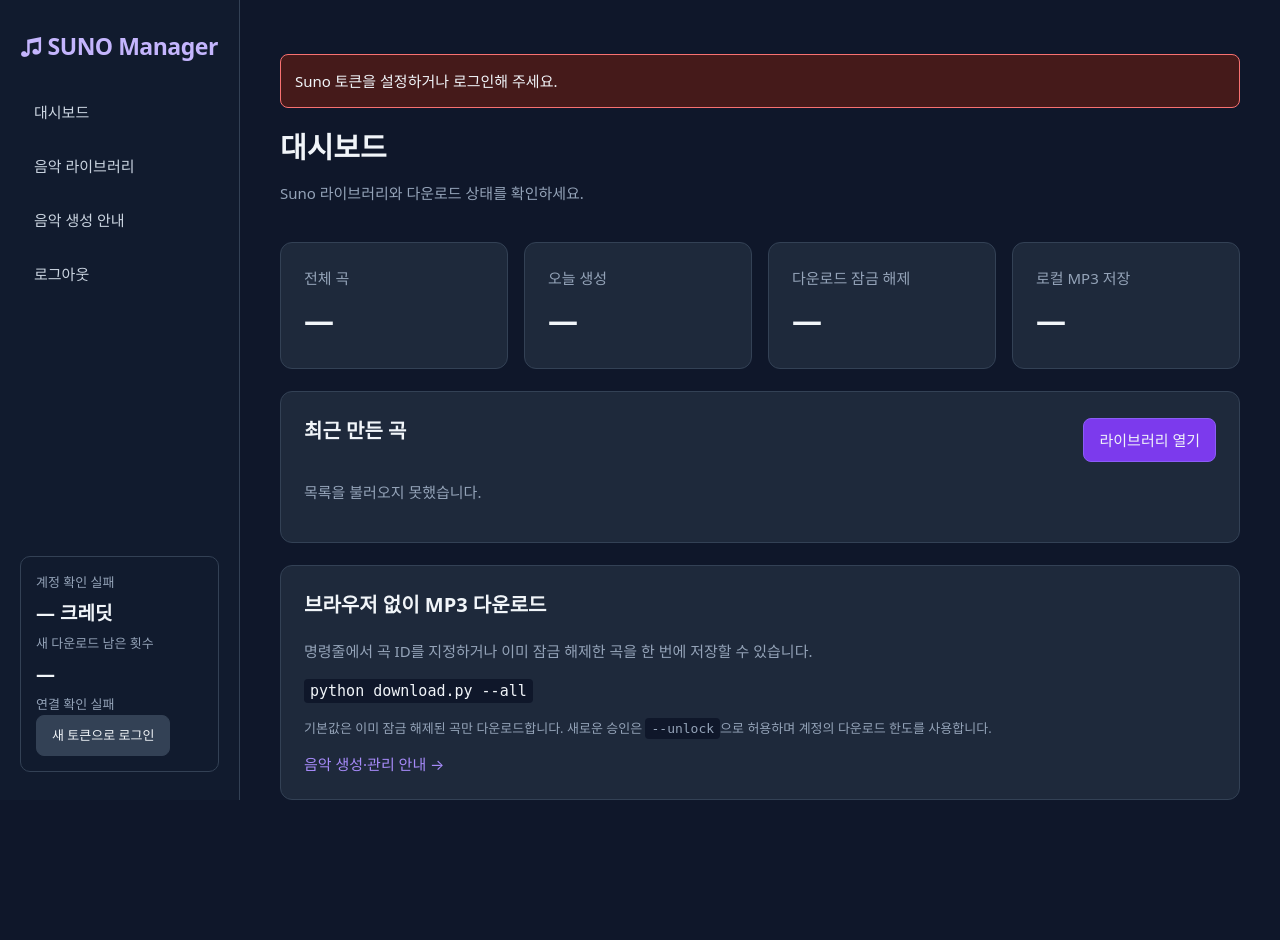
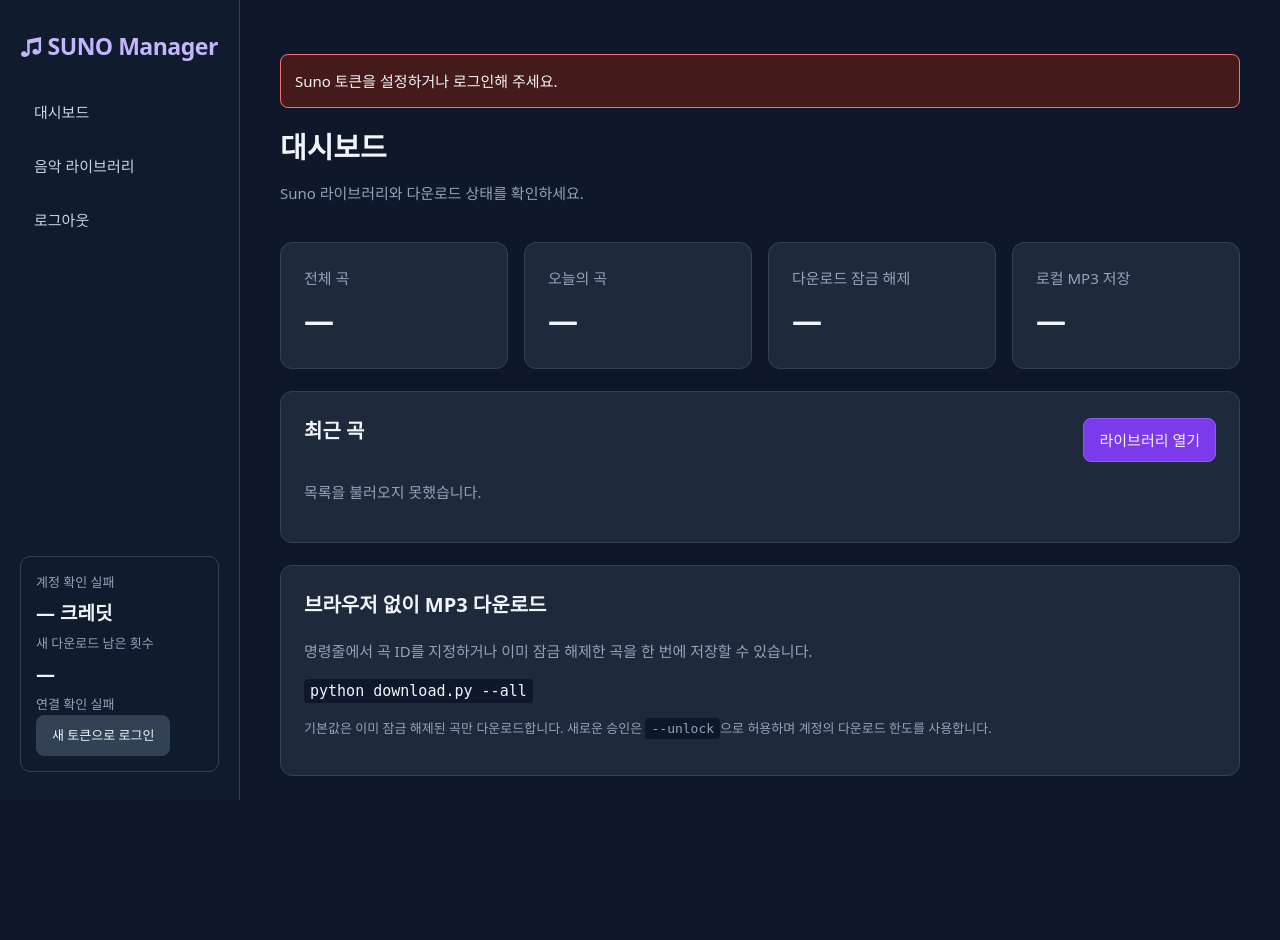
Before and after one commit to chahero/suno-manager, a Flask app: template templates/dashboard.html in a window 1280 px wide. After the commit the page ends 800 px from the top, so only its background shows below. Run offline with Flask 3, Linux system fonts and the light colour scheme; the template is opened without the code that fills it, so the values that code supplies are empty.

Commit message:
미지원 음악 생성·삭제 기능 제거

```diff
--- a/main.py
+++ b/main.py
@@ -106,11 +106,6 @@ def index():
 @app.route('/library')
 def library():
     return render_template('library.html')
-
-
-@app.route('/generate')
-def generate():
-    return page('generate.html')
 
 
 @app.route('/record')
@@ -267,13 +262,6 @@ def api_get_song(song_id):
     return jsonify(status='success', song=song_view(song_or_404(get_suno_client(), song_id)))
 
 
-@app.route('/api/generate', methods=['POST'])
-@app.route('/api/songs/<song_id>', methods=['DELETE'])
-def unsupported_operation(song_id=None):
-    return jsonify(error='생성·삭제 기능은 현재 지원하지 않습니다. Suno 웹사이트에서 이용해 주세요.',
-                   code='unsupported_operation'), 501
-
-
 @app.route('/api/songs/<song_id>/download', methods=['GET', 'POST'])
 def api_download_song(song_id):
     data = json_body() if request.method == 'POST' else {}
--- a/templates/base.html
+++ b/templates/base.html
@@ -32,7 +32,6 @@
         <nav aria-label="메인 메뉴">
             <a href="/" class="{{ 'active' if request.endpoint == 'index' else '' }}">대시보드</a>
             <a href="/library" class="{{ 'active' if request.endpoint == 'library' else '' }}">음악 라이브러리</a>
-            <a href="/generate" class="{{ 'active' if request.endpoint == 'generate' else '' }}">음악 생성 안내</a>
             <a href="/logout">로그아웃</a>
         </nav>
         <div class="quota">
--- a/templates/dashboard.html
+++ b/templates/dashboard.html
@@ -5,12 +5,12 @@
 <p class="muted">Suno 라이브러리와 다운로드 상태를 확인하세요.</p>
 <div class="metrics">
     <div class="card metric"><span class="muted">전체 곡</span><strong id="total-songs">—</strong></div>
-    <div class="card metric"><span class="muted">오늘 생성</span><strong id="today-songs">—</strong></div>
+    <div class="card metric"><span class="muted">오늘의 곡</span><strong id="today-songs">—</strong></div>
     <div class="card metric"><span class="muted">다운로드 잠금 해제</span><strong id="unlocked-songs">—</strong></div>
     <div class="card metric"><span class="muted">로컬 MP3 저장</span><strong id="cached-songs">—</strong></div>
 </div>
 <div class="card">
-    <div class="toolbar"><h2>최근 만든 곡</h2><span class="spacer"></span><a class="button primary" href="/library">라이브러리 열기</a></div>
+    <div class="toolbar"><h2>최근 곡</h2><span class="spacer"></span><a class="button primary" href="/library">라이브러리 열기</a></div>
     <div id="recent-songs"><p class="muted">목록을 불러오고 있습니다…</p></div>
 </div>
 <div class="card">
@@ -18,7 +18,6 @@
     <p class="muted">명령줄에서 곡 ID를 지정하거나 이미 잠금 해제한 곡을 한 번에 저장할 수 있습니다.</p>
     <p><code>python download.py --all</code></p>
     <p class="small muted">기본값은 이미 잠금 해제된 곡만 다운로드합니다. 새로운 승인은 <code>--unlock</code>으로 허용하며 계정의 다운로드 한도를 사용합니다.</p>
-    <a href="/generate">음악 생성·관리 안내 →</a>
 </div>
 {% endblock %}
 {% block scripts %}
@@ -41,7 +40,7 @@
             document.getElementById('unlocked-songs').textContent = list.filter(song => song.is_download_unlocked === true).length;
             document.getElementById('cached-songs').textContent = list.filter(song => song.local_audio_url).length;
             const recent = document.getElementById('recent-songs'); recent.replaceChildren();
-            if (!list.length) recent.append(node('p', '아직 생성된 곡이 없습니다.', 'muted'));
+            if (!list.length) recent.append(node('p', '라이브러리에 곡이 없습니다.', 'muted'));
             for (const song of list.slice(0, 5)) {
                 const item = document.createElement('div'); item.className = 'recent-item';
                 if (song.image_url && song.image_url.startsWith('https://')) {
```
Also changed, not shown: templates/generate.html (deleted, +0 -25 lines), tests/test_suno.py (+0 -6 lines), README.md, README_EN.md.
